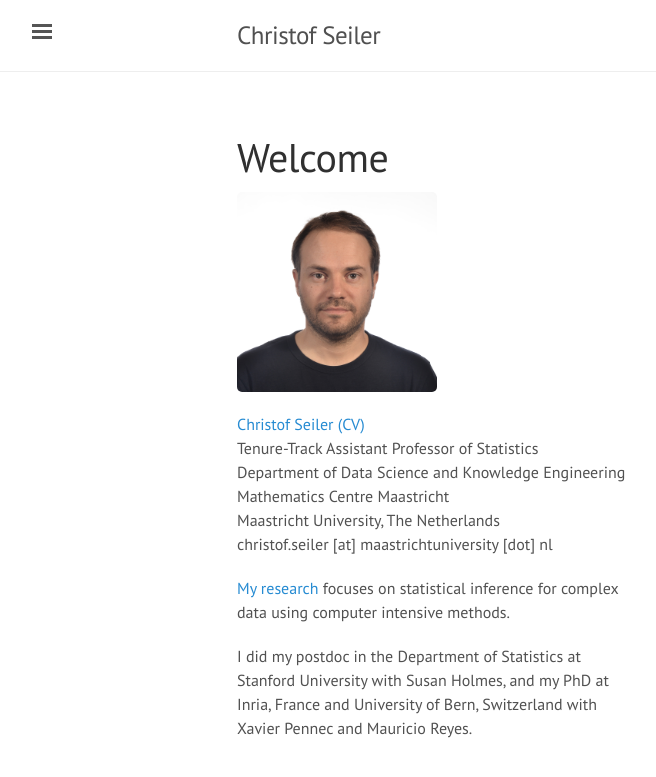
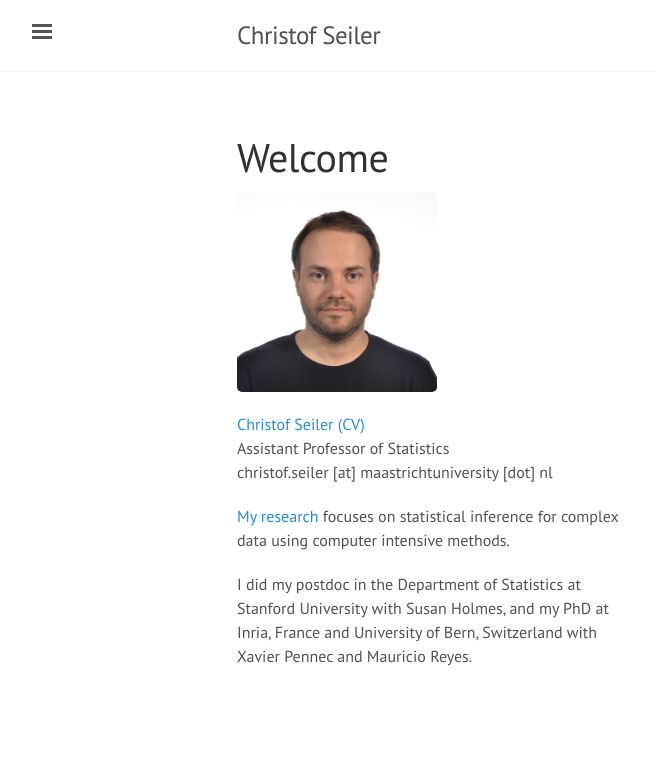
Before and after one commit to ChristofSeiler/ChristofSeiler.github.io, a Jekyll site: the page built from index.html, in a window 1280 px wide. Shown: the top 777 px of the page, without its empty margins (3-659 px from the left). Built offline with Jekyll 4.4.1, drawn with Linux system fonts in a browser that asks for light colours; the list of posts is cut into pages by our own code.

Commit message:
Update index.html

```diff
--- a/index.html
+++ b/index.html
@@ -15,10 +15,7 @@ p.narrow {
 
 <p class="narrow">
 <a href="about/">Christof Seiler (CV)</a> <br>
-Tenure-Track Assistant Professor of Statistics <br>
-Department of Data Science and Knowledge Engineering <br>
-Mathematics Centre Maastricht <br>
-Maastricht University, The Netherlands <br>
+Assistant Professor of Statistics <br>
 christof.seiler [at] maastrichtuniversity [dot] nl
 </p>
 
```
